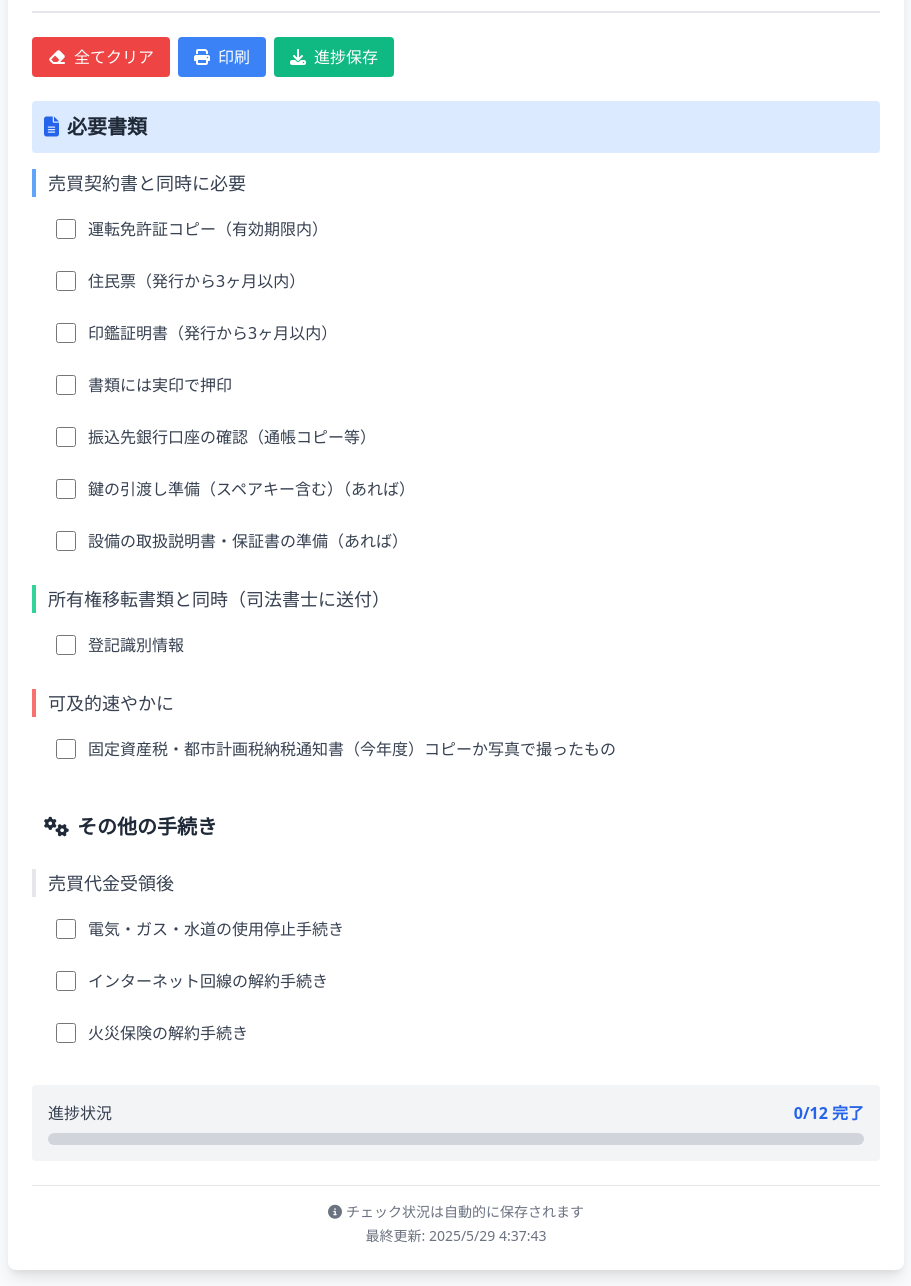
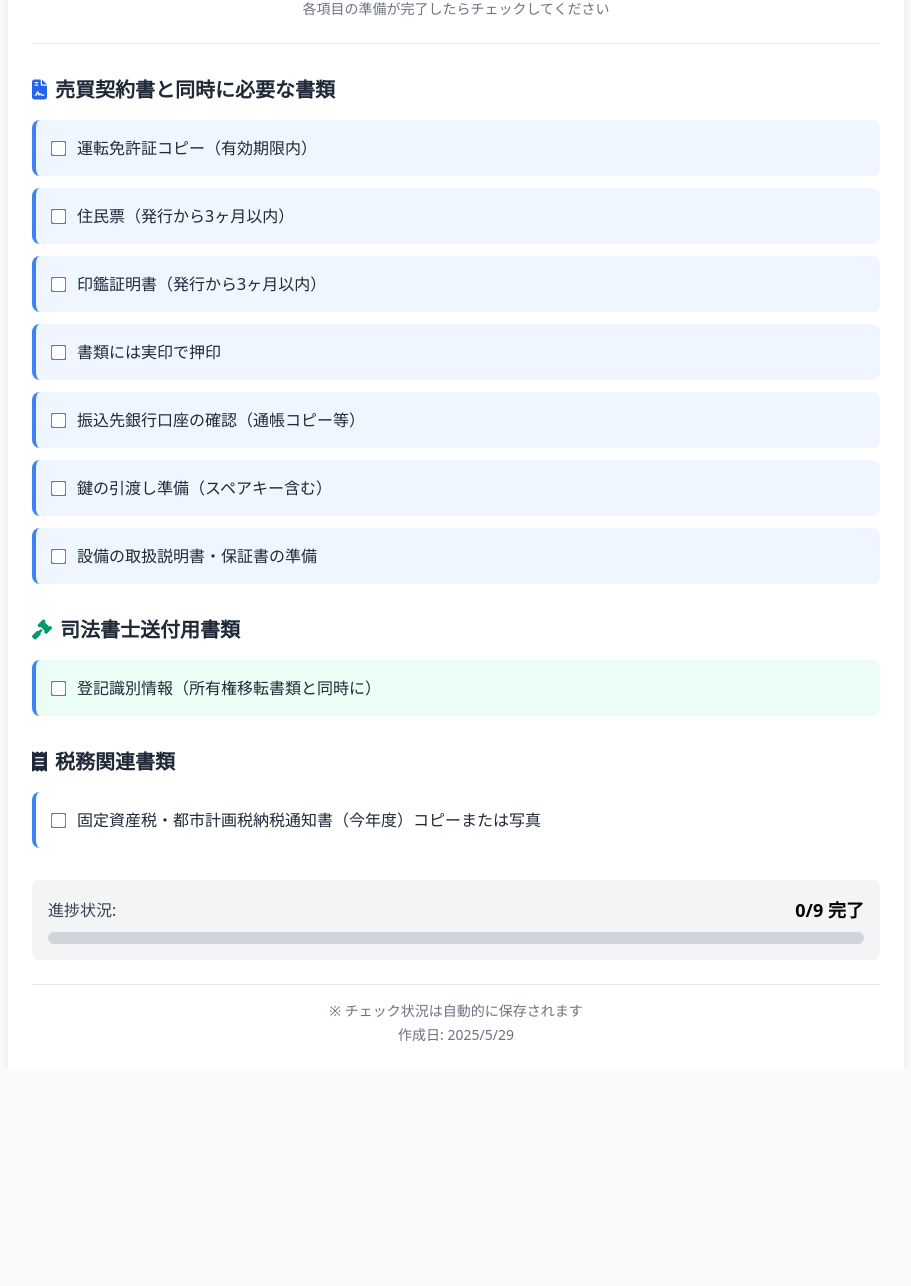
Before and after one commit to Privommunity/seikatsujyouhoukan, a plain HTML site: page seller_checklist.html in a window 1280 px wide. Shown: the part 109-1395 px from the top of the page, without its empty margins (184-1095 px from the left). After the commit the page ends 1178 px from the top, so only its background shows below. Drawn offline with nearby package versions, Linux system fonts and the light colour scheme.

Commit message:
Update seller_checklist.html

```diff
--- a/seller_checklist.html
+++ b/seller_checklist.html
@@ -8,242 +8,224 @@
     <link rel="stylesheet" href="https://cdn.jsdelivr.net/npm/@fortawesome/fontawesome-free@6.4.0/css/all.min.css">
     <style>
         @media print {
-            body { font-size: 12px; }
+            body { -webkit-print-color-adjust: exact; }
             .no-print { display: none; }
-            .print-break { page-break-after: always; }
-            .checkbox-print { width: 15px; height: 15px; border: 2px solid #000; display: inline-block; margin-right: 8px; }
-            .checkbox-checked { background-color: #000; }
         }
-        .checkbox-large {
-            width: 20px;
-            height: 20px;
+        .checklist-item {
+            border-left: 4px solid #3b82f6;
+            transition: all 0.2s ease;
+        }
+        .checklist-item.completed {
+            border-left-color: #10b981;
+            background-color: #f0fdf4;
+        }
+        .checkbox-custom {
+            transform: scale(1.2);
         }
     </style>
 </head>
-<body class="bg-gray-50 p-4">
-    <div class="max-w-4xl mx-auto bg-white shadow-lg rounded-lg p-6">
-        <!-- ヘッダー -->
-        <div class="text-center mb-6 border-b-2 border-gray-200 pb-4">
-            <h1 class="text-2xl font-bold text-gray-800 mb-2">
-                <i class="fas fa-home text-blue-600 mr-2"></i>
-                不動産売買取引 売主準備書類チェックリスト
+<body class="bg-gray-50 font-sans">
+    <div class="max-w-4xl mx-auto p-6 bg-white shadow-lg">
+        <!-- Header -->
+        <header class="text-center mb-8 border-b pb-6">
+            <h1 class="text-3xl font-bold text-gray-800 mb-2">
+                <i class="fas fa-home text-blue-600 mr-3"></i>
+                不動産売買取引
             </h1>
-            <p class="text-gray-600">必要書類と手続きを確認してチェックしてください</p>
-        </div>
+            <h2 class="text-2xl text-gray-600">売主準備書類チェックリスト</h2>
+            <p class="text-sm text-gray-500 mt-2">各項目の準備が完了したらチェックしてください</p>
+        </header>
 
-        <!-- 操作ボタン -->
-        <div class="mb-6 flex flex-wrap gap-2 no-print">
-            <button onclick="clearAll()" class="bg-red-500 hover:bg-red-600 text-white px-4 py-2 rounded transition duration-200">
-                <i class="fas fa-eraser mr-2"></i>全てクリア
-            </button>
-            <button onclick="window.print()" class="bg-blue-500 hover:bg-blue-600 text-white px-4 py-2 rounded transition duration-200">
-                <i class="fas fa-print mr-2"></i>印刷
-            </button>
-            <button onclick="exportProgress()" class="bg-green-500 hover:bg-green-600 text-white px-4 py-2 rounded transition duration-200">
-                <i class="fas fa-download mr-2"></i>進捗保存
-            </button>
-        </div>
+        <!-- 売買契約書と同時に必要な書類 -->
+        <section class="mb-8">
+            <h3 class="text-xl font-semibold text-gray-800 mb-4 flex items-center">
+                <i class="fas fa-file-contract text-blue-600 mr-2"></i>
+                売買契約書と同時に必要な書類
+            </h3>
+            <div class="space-y-3">
+                <div class="checklist-item bg-blue-50 p-4 rounded-lg" data-item="license">
+                    <label class="flex items-center cursor-pointer">
+                        <input type="checkbox" class="checkbox-custom mr-3 text-blue-600" id="license">
+                        <span class="text-gray-800">運転免許証コピー（有効期限内）</span>
+                    </label>
+                </div>
 
-        <!-- 必要書類セクション -->
-        <div class="mb-8">
-            <h2 class="text-xl font-semibold text-gray-800 mb-4 bg-blue-100 p-3 rounded">
-                <i class="fas fa-file-alt text-blue-600 mr-2"></i>必要書類
-            </h2>
+                <div class="checklist-item bg-blue-50 p-4 rounded-lg" data-item="residence">
+                    <label class="flex items-center cursor-pointer">
+                        <input type="checkbox" class="checkbox-custom mr-3 text-blue-600" id="residence">
+                        <span class="text-gray-800">住民票（発行から3ヶ月以内）</span>
+                    </label>
+                </div>
 
-            <!-- 売買契約書と同時 -->
-            <div class="mb-6">
-                <h3 class="text-lg font-medium text-gray-700 mb-3 border-l-4 border-blue-400 pl-3">
-                    売買契約書と同時に必要
-                </h3>
-                <div class="space-y-3 ml-4">
-                    <label class="flex items-center p-2 rounded hover:bg-gray-50 cursor-pointer">
-                        <input type="checkbox" class="checkbox-large mr-3" data-key="license_copy" onchange="saveProgress()">
-                        <span class="text-gray-700">運転免許証コピー（有効期限内）</span>
+                <div class="checklist-item bg-blue-50 p-4 rounded-lg" data-item="seal">
+                    <label class="flex items-center cursor-pointer">
+                        <input type="checkbox" class="checkbox-custom mr-3 text-blue-600" id="seal">
+                        <span class="text-gray-800">印鑑証明書（発行から3ヶ月以内）</span>
                     </label>
-                    <label class="flex items-center p-2 rounded hover:bg-gray-50 cursor-pointer">
-                        <input type="checkbox" class="checkbox-large mr-3" data-key="resident_card" onchange="saveProgress()">
-                        <span class="text-gray-700">住民票（発行から3ヶ月以内）</span>
+                </div>
+
+                <div class="checklist-item bg-blue-50 p-4 rounded-lg" data-item="stamp">
+                    <label class="flex items-center cursor-pointer">
+                        <input type="checkbox" class="checkbox-custom mr-3 text-blue-600" id="stamp">
+                        <span class="text-gray-800">書類には実印で押印</span>
                     </label>
-                    <label class="flex items-center p-2 rounded hover:bg-gray-50 cursor-pointer">
-                        <input type="checkbox" class="checkbox-large mr-3" data-key="seal_certificate" onchange="saveProgress()">
-                        <span class="text-gray-700">印鑑証明書（発行から3ヶ月以内）</span>
+                </div>
+
+                <div class="checklist-item bg-blue-50 p-4 rounded-lg" data-item="bank">
+                    <label class="flex items-center cursor-pointer">
+                        <input type="checkbox" class="checkbox-custom mr-3 text-blue-600" id="bank">
+                        <span class="text-gray-800">振込先銀行口座の確認（通帳コピー等）</span>
                     </label>
-                    <label class="flex items-center p-2 rounded hover:bg-gray-50 cursor-pointer">
-                        <input type="checkbox" class="checkbox-large mr-3" data-key="seal_stamp" onchange="saveProgress()">
-                        <span class="text-gray-700">書類には実印で押印</span>
+                </div>
+
+                <div class="checklist-item bg-blue-50 p-4 rounded-lg" data-item="keys">
+                    <label class="flex items-center cursor-pointer">
+                        <input type="checkbox" class="checkbox-custom mr-3 text-blue-600" id="keys">
+                        <span class="text-gray-800">鍵の引渡し準備（スペアキー含む）</span>
                     </label>
-                    <label class="flex items-center p-2 rounded hover:bg-gray-50 cursor-pointer">
-                        <input type="checkbox" class="checkbox-large mr-3" data-key="bank_account" onchange="saveProgress()">
-                        <span class="text-gray-700">振込先銀行口座の確認（通帳コピー等）</span>
-                    </label>
-                    <label class="flex items-center p-2 rounded hover:bg-gray-50 cursor-pointer">
-                        <input type="checkbox" class="checkbox-large mr-3" data-key="keys" onchange="saveProgress()">
-                        <span class="text-gray-700">鍵の引渡し準備（スペアキー含む）（あれば）</span>
-                    </label>
-                    <label class="flex items-center p-2 rounded hover:bg-gray-50 cursor-pointer">
-                        <input type="checkbox" class="checkbox-large mr-3" data-key="manuals" onchange="saveProgress()">
-                        <span class="text-gray-700">設備の取扱説明書・保証書の準備（あれば）</span>
+                </div>
+
+                <div class="checklist-item bg-blue-50 p-4 rounded-lg" data-item="manuals">
+                    <label class="flex items-center cursor-pointer">
+                        <input type="checkbox" class="checkbox-custom mr-3 text-blue-600" id="manuals">
+                        <span class="text-gray-800">設備の取扱説明書・保証書の準備</span>
                     </label>
                 </div>
             </div>
+        </section>
 
-            <!-- 司法書士送付用 -->
-            <div class="mb-6">
-                <h3 class="text-lg font-medium text-gray-700 mb-3 border-l-4 border-green-400 pl-3">
-                    所有権移転書類と同時（司法書士に送付）
-                </h3>
-                <div class="space-y-3 ml-4">
-                    <label class="flex items-center p-2 rounded hover:bg-gray-50 cursor-pointer">
-                        <input type="checkbox" class="checkbox-large mr-3" data-key="registry_info" onchange="saveProgress()">
-                        <span class="text-gray-700">登記識別情報</span>
+        <!-- 司法書士送付用書類 -->
+        <section class="mb-8">
+            <h3 class="text-xl font-semibold text-gray-800 mb-4 flex items-center">
+                <i class="fas fa-gavel text-green-600 mr-2"></i>
+                司法書士送付用書類
+            </h3>
+            <div class="space-y-3">
+                <div class="checklist-item bg-green-50 p-4 rounded-lg" data-item="registration">
+                    <label class="flex items-center cursor-pointer">
+                        <input type="checkbox" class="checkbox-custom mr-3 text-green-600" id="registration">
+                        <span class="text-gray-800">登記識別情報（所有権移転書類と同時に）</span>
                     </label>
                 </div>
             </div>
+        </section>
 
-            <!-- 可及的速やかに -->
-            <div class="mb-6">
-                <h3 class="text-lg font-medium text-gray-700 mb-3 border-l-4 border-red-400 pl-3">
-                    可及的速やかに
-                </h3>
-                <div class="space-y-3 ml-4">
-                    <label class="flex items-center p-2 rounded hover:bg-gray-50 cursor-pointer">
-                        <input type="checkbox" class="checkbox-large mr-3" data-key="tax_notice" onchange="saveProgress()">
-                        <span class="text-gray-700">固定資産税・都市計画税納税通知書（今年度）コピーか写真で撮ったもの</span>
+        <!-- 税務関連書類 -->
+        <section class="mb-8">
+            <h3 class="text-xl font-semibold text-gray-800 mb-4 flex items-center">
+                <i class="fas fa-receipt text-orange-600 mr-2"></i>
+                税務関連書類
+            </h3>
+            <div class="space-y-3">
+                <div class="checklist-item bg-orange-50 p-4 rounded-lg" data-item="tax">
+                    <label class="flex items-center cursor-pointer">
+                        <input type="checkbox" class="checkbox-custom mr-3 text-orange-600" id="tax">
+                        <span class="text-gray-800">固定資産税・都市計画税納税通知書（今年度）コピーまたは写真</span>
                     </label>
                 </div>
             </div>
-        </div>
+        </section>
 
-        <!-- その他の手続き -->
-        <div class="mb-8">
-            <h2 class="text-xl font-semibold text-gray-800 mb-4 bg-orange-100 p-3 rounded">
-                <i class="fas fa-cogs text-orange-600 mr-2"></i>その他の手続き
-            </h2>
-            <div class="mb-4">
-                <h3 class="text-lg font-medium text-gray-700 mb-3 border-l-4 border-orange-400 pl-3">
-                    売買代金受領後
-                </h3>
-                <div class="space-y-3 ml-4">
-                    <label class="flex items-center p-2 rounded hover:bg-gray-50 cursor-pointer">
-                        <input type="checkbox" class="checkbox-large mr-3" data-key="utilities_stop" onchange="saveProgress()">
-                        <span class="text-gray-700">電気・ガス・水道の使用停止手続き</span>
-                    </label>
-                    <label class="flex items-center p-2 rounded hover:bg-gray-50 cursor-pointer">
-                        <input type="checkbox" class="checkbox-large mr-3" data-key="internet_cancel" onchange="saveProgress()">
-                        <span class="text-gray-700">インターネット回線の解約手続き</span>
-                    </label>
-                    <label class="flex items-center p-2 rounded hover:bg-gray-50 cursor-pointer">
-                        <input type="checkbox" class="checkbox-large mr-3" data-key="insurance_cancel" onchange="saveProgress()">
-                        <span class="text-gray-700">火災保険の解約手続き</span>
-                    </label>
-                </div>
+        <!-- Progress Summary -->
+        <div class="bg-gray-100 p-4 rounded-lg mb-6">
+            <div class="flex items-center justify-between">
+                <span class="text-gray-700 font-medium">進捗状況:</span>
+                <span id="progress" class="text-lg font-bold text-blue-600">0/9 完了</span>
+            </div>
+            <div class="w-full bg-gray-300 rounded-full h-3 mt-2">
+                <div id="progressBar" class="bg-blue-600 h-3 rounded-full transition-all duration-300" style="width: 0%"></div>
             </div>
         </div>
 
-        <!-- 進捗表示 -->
-        <div class="mb-6 no-print">
-            <div class="bg-gray-100 p-4 rounded">
-                <div class="flex justify-between items-center mb-2">
-                    <span class="text-gray-700 font-medium">進捗状況</span>
-                    <span id="progress-text" class="text-blue-600 font-bold">0/11 完了</span>
-                </div>
-                <div class="w-full bg-gray-300 rounded-full h-3">
-                    <div id="progress-bar" class="bg-blue-600 h-3 rounded-full transition-all duration-300" style="width: 0%"></div>
-                </div>
-            </div>
-        </div>
-
-        <!-- フッター -->
-        <div class="text-center text-gray-500 text-sm border-t pt-4">
-            <p><i class="fas fa-info-circle mr-1"></i>チェック状況は自動的に保存されます</p>
-            <p class="mt-1">最終更新: <span id="last-updated">-</span></p>
-        </div>
+        <!-- Footer -->
+        <footer class="text-center text-sm text-gray-500 border-t pt-4">
+            <p>※ チェック状況は自動的に保存されます</p>
+            <p class="mt-1">作成日: <span id="currentDate"></span></p>
+        </footer>
     </div>
 
     <script>
+        // 現在の日付を表示
+        document.getElementById('currentDate').textContent = new Date().toLocaleDateString('ja-JP');
+
         // ローカルストレージのキー
-        const STORAGE_KEY = 'real_estate_checklist';
+        const STORAGE_KEY = 'seller_checklist_progress';
+
+        // 全てのチェックボックスを取得
+        const checkboxes = document.querySelectorAll('input[type="checkbox"]');
+        const progressElement = document.getElementById('progress');
+        const progressBar = document.getElementById('progressBar');
+
+        // ページ読み込み時に保存されたデータを復元
+        function loadProgress() {
+            const savedData = localStorage.getItem(STORAGE_KEY);
+            if (savedData) {
+                const checkedItems = JSON.parse(savedData);
+                checkedItems.forEach(itemId => {
+                    const checkbox = document.getElementById(itemId);
+                    if (checkbox) {
+                        checkbox.checked = true;
+                        updateItemStyle(checkbox);
+                    }
+                });
+            }
+            updateProgress();
+        }
 
         // 進捗を保存
         function saveProgress() {
-            const checkboxes = document.querySelectorAll('input[type="checkbox"]');
-            const progress = {};
-
+            const checkedItems = [];
             checkboxes.forEach(checkbox => {
-                if (checkbox.dataset.key) {
-                    progress[checkbox.dataset.key] = checkbox.checked;
+                if (checkbox.checked) {
+                    checkedItems.push(checkbox.id);
                 }
             });
-
-            localStorage.setItem(STORAGE_KEY, JSON.stringify(progress));
-            updateProgressDisplay();
-            updateLastUpdated();
+            localStorage.setItem(STORAGE_KEY, JSON.stringify(checkedItems));
         }
 
-        // 進捗を読み込み
-        function loadProgress() {
-            const saved = localStorage.getItem(STORAGE_KEY);
-            if (saved) {
-                const progress = JSON.parse(saved);
-                const checkboxes = document.querySelectorAll('input[type="checkbox"]');
-
-                checkboxes.forEach(checkbox => {
-                    if (checkbox.dataset.key && progress[checkbox.dataset.key]) {
-                        checkbox.checked = true;
-                    }
-                });
-            }
-            updateProgressDisplay();
-        }
-
-        // 進捗表示を更新
-        function updateProgressDisplay() {
-            const checkboxes = document.querySelectorAll('input[type="checkbox"]');
-            const total = checkboxes.length;
-            const checked = Array.from(checkboxes).filter(cb => cb.checked).length;
-            const percentage = total > 0 ? Math.round((checked / total) * 100) : 0;
-
-            document.getElementById('progress-text').textContent = `${checked}/${total} 完了`;
-            document.getElementById('progress-bar').style.width = `${percentage}%`;
-        }
-
-        // 最終更新時刻を更新
-        function updateLastUpdated() {
-            const now = new Date();
-            const timeString = now.toLocaleString('ja-JP');
-            document.getElementById('last-updated').textContent = timeString;
-        }
-
-        // 全てクリア
-        function clearAll() {
-            if (confirm('全ての進捗をクリアしますか？')) {
-                localStorage.removeItem(STORAGE_KEY);
-                const checkboxes = document.querySelectorAll('input[type="checkbox"]');
-                checkboxes.forEach(checkbox => checkbox.checked = false);
-                updateProgressDisplay();
-                updateLastUpdated();
+        // アイテムのスタイルを更新
+        function updateItemStyle(checkbox) {
+            const item = checkbox.closest('.checklist-item');
+            if (checkbox.checked) {
+                item.classList.add('completed');
+            } else {
+                item.classList.remove('completed');
             }
         }
 
-        // 進捗をエクスポート
-        function exportProgress() {
-            const progress = localStorage.getItem(STORAGE_KEY);
-            if (progress) {
-                const blob = new Blob([progress], { type: 'application/json' });
-                const url = URL.createObjectURL(blob);
-                const a = document.createElement('a');
-                a.href = url;
-                a.download = 'checklist_progress.json';
-                a.click();
-                URL.revokeObjectURL(url);
+        // 進捗状況を更新
+        function updateProgress() {
+            const totalItems = checkboxes.length;
+            const completedItems = Array.from(checkboxes).filter(cb => cb.checked).length;
+            const percentage = totalItems > 0 ? Math.round((completedItems / totalItems) * 100) : 0;
+
+            progressElement.textContent = `${completedItems}/${totalItems} 完了`;
+            progressBar.style.width = `${percentage}%`;
+
+            // 進捗に応じて色を変更
+            if (percentage === 100) {
+                progressBar.className = 'bg-green-600 h-3 rounded-full transition-all duration-300';
+                progressElement.className = 'text-lg font-bold text-green-600';
+            } else if (percentage >= 50) {
+                progressBar.className = 'bg-blue-600 h-3 rounded-full transition-all duration-300';
+                progressElement.className = 'text-lg font-bold text-blue-600';
+            } else {
+                progressBar.className = 'bg-orange-500 h-3 rounded-full transition-all duration-300';
+                progressElement.className = 'text-lg font-bold text-orange-500';
             }
         }
 
+        // チェックボックスのイベントリスナーを設定
+        checkboxes.forEach(checkbox => {
+            checkbox.addEventListener('change', function() {
+                updateItemStyle(this);
+                updateProgress();
+                saveProgress();
+            });
+        });
+
         // ページ読み込み時に実行
-        window.addEventListener('load', function() {
-            loadProgress();
-            updateLastUpdated();
-        });
+        document.addEventListener('DOMContentLoaded', loadProgress);
     </script>
 </body>
 </html>
```
